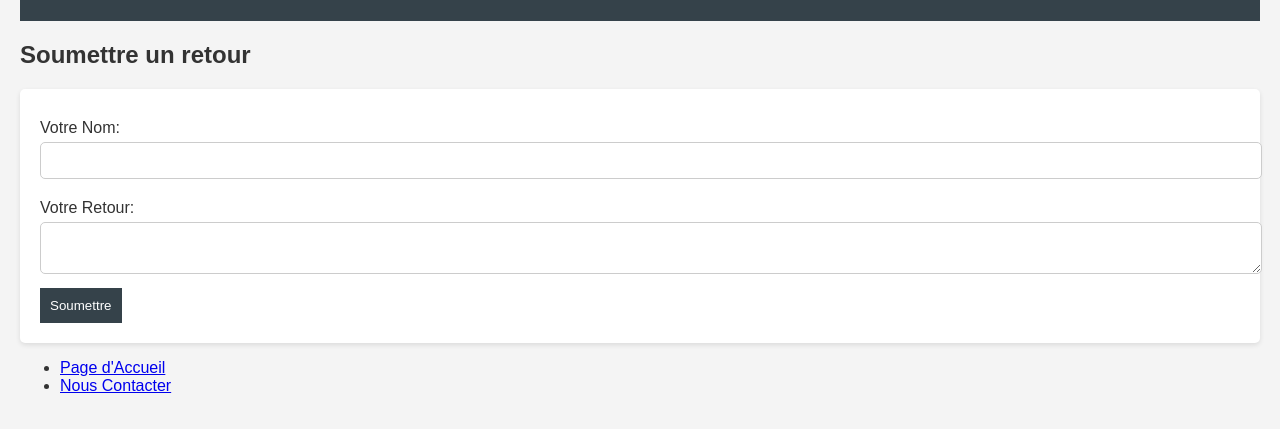
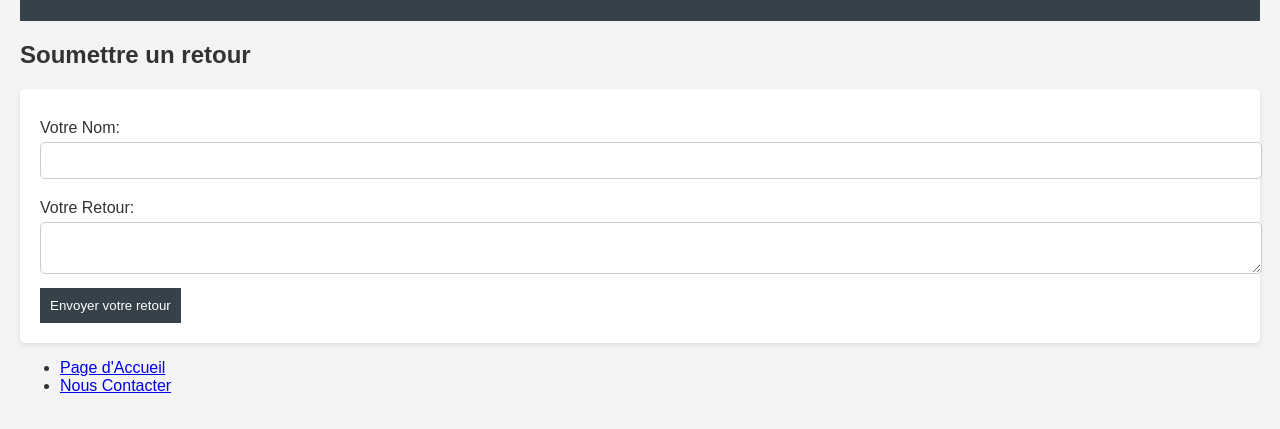
Before and after one commit to crowrooster971/syst-me-retours-utilisateur, a website: page index.html in a window 1280 px wide. Shown: the part 119-548 px from the top of the page. Drawn offline with Linux system fonts and the light colour scheme.

Commit message:
Change submit button text to enhance clarity for users.

```diff
--- a/index.html
+++ b/index.html
@@ -18,7 +18,7 @@
                 <input type="text" id="user-name" name="user-name" required>
                 <label for="feedback">Votre Retour:</label>
                 <textarea id="feedback" name="feedback" required></textarea>
-                <button type="submit">Soumettre</button>
+                <button type="submit">Envoyer votre retour</button>
             </form>
         </section>
     </main>
```
